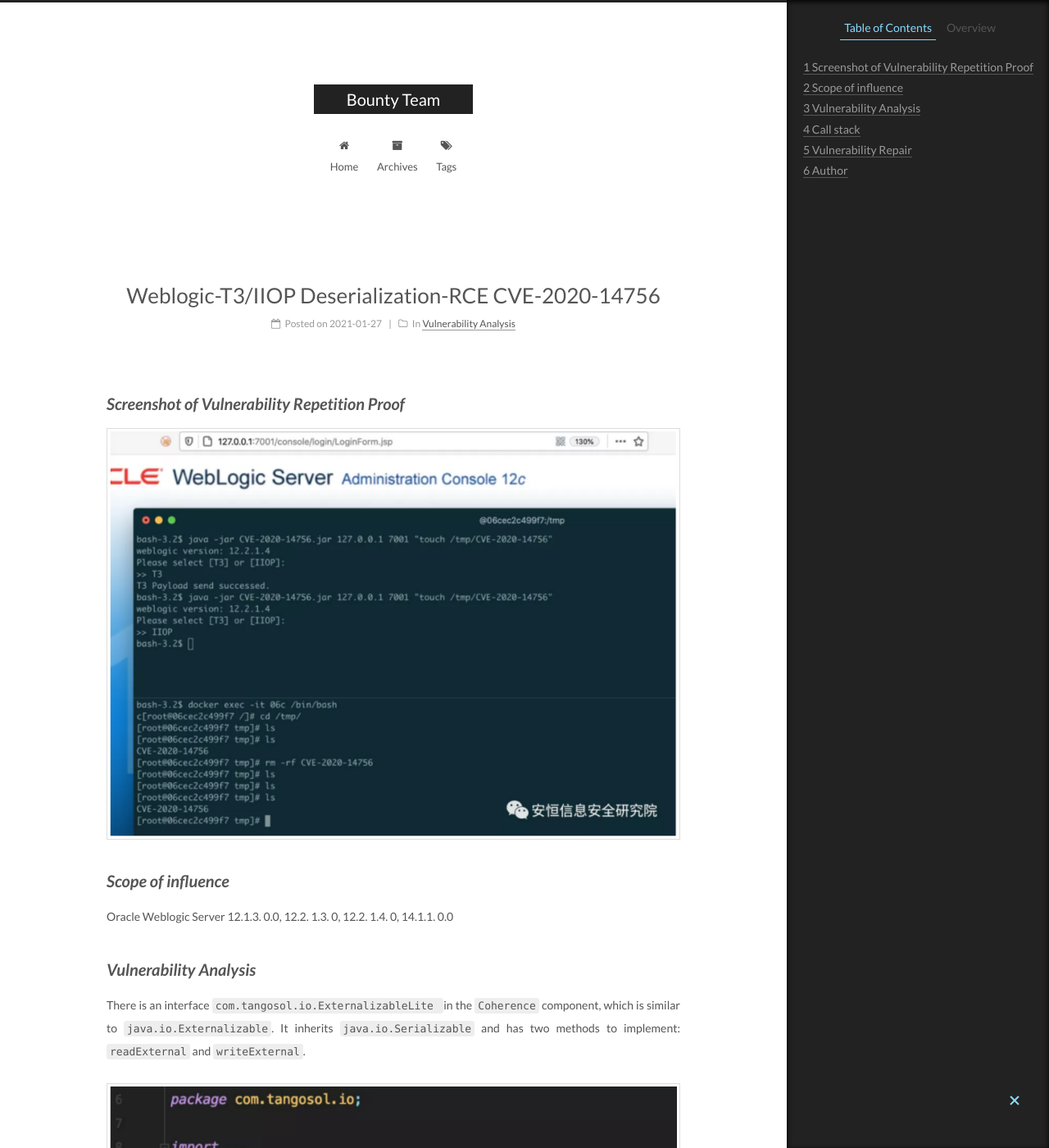
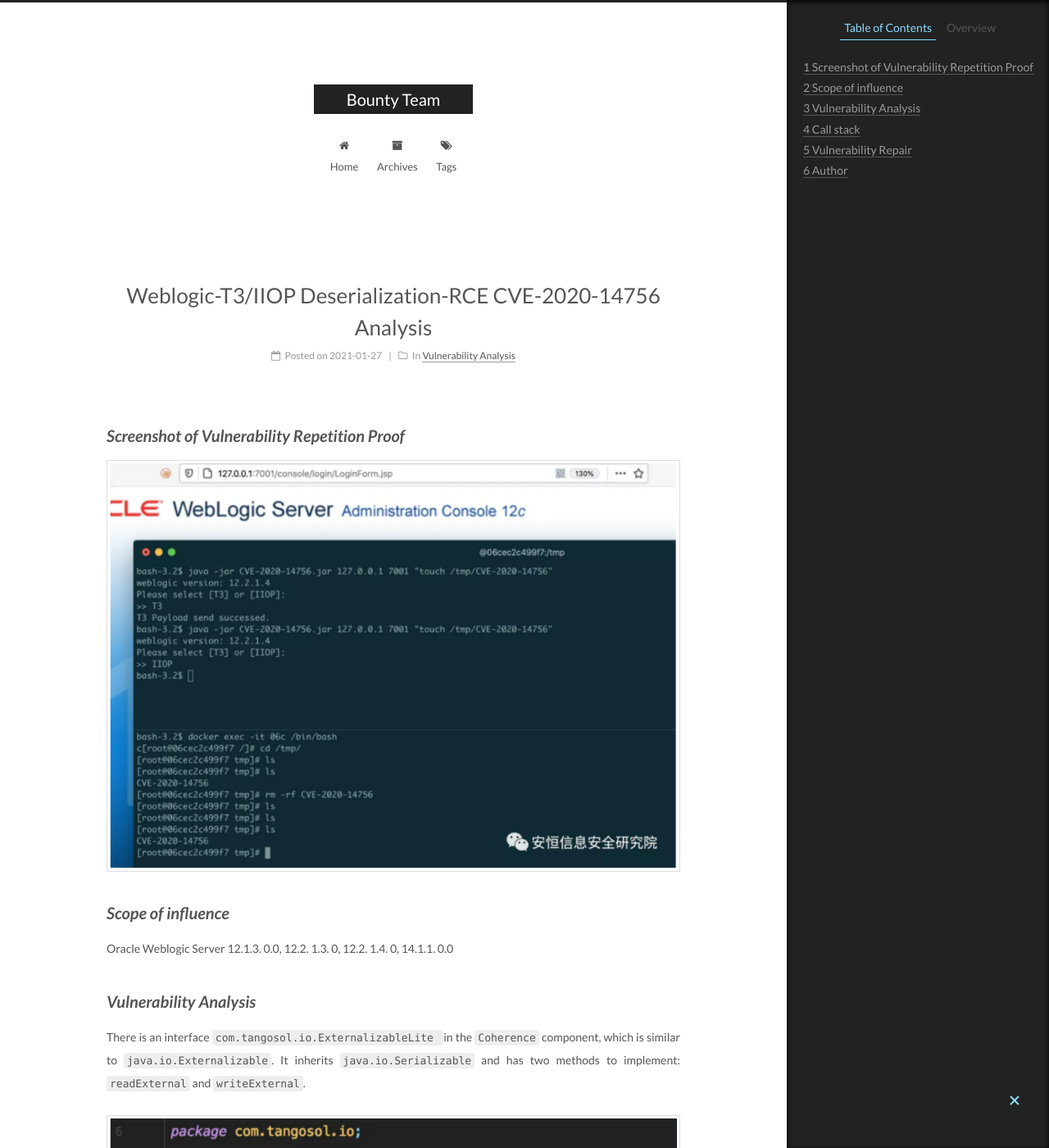
Before and after one commit to Bounty-Team/Bounty-Team.github.io, a Jekyll site: the page built from _posts/2021-01-27-CVE-2020-14756.md, in a window 1280 px wide and 1400 px high. Shown: the whole window at 82% size. Built offline with Jekyll 4.4.1, drawn with Linux system fonts in a browser that asks for light colours; some of the changed text lies outside the part shown.

Commit message:
Update 2021-01-27-CVE-2020-14756.md

```diff
--- a/_posts/2021-01-27-CVE-2020-14756.md
+++ b/_posts/2021-01-27-CVE-2020-14756.md
@@ -1,5 +1,5 @@
 ---
-title: Weblogic-T3/IIOP Deserialization-RCE CVE-2020-14756
+title: Weblogic-T3/IIOP Deserialization-RCE CVE-2020-14756 Analysis
 description: CVE-2020-14756 Vulnerability Analysis
 categories:
  - Vulnerability Analysis
@@ -115,5 +115,4 @@ The author found `com.tangosol.coherence.servlet.AttributeHolder`
 
 
 ## ***Author***
-> Smi1e@WEBIN.LAB
-> DBAPPSecurity
+> Smi1e@WEBIN.LAB - DBAPPSecurity
```
